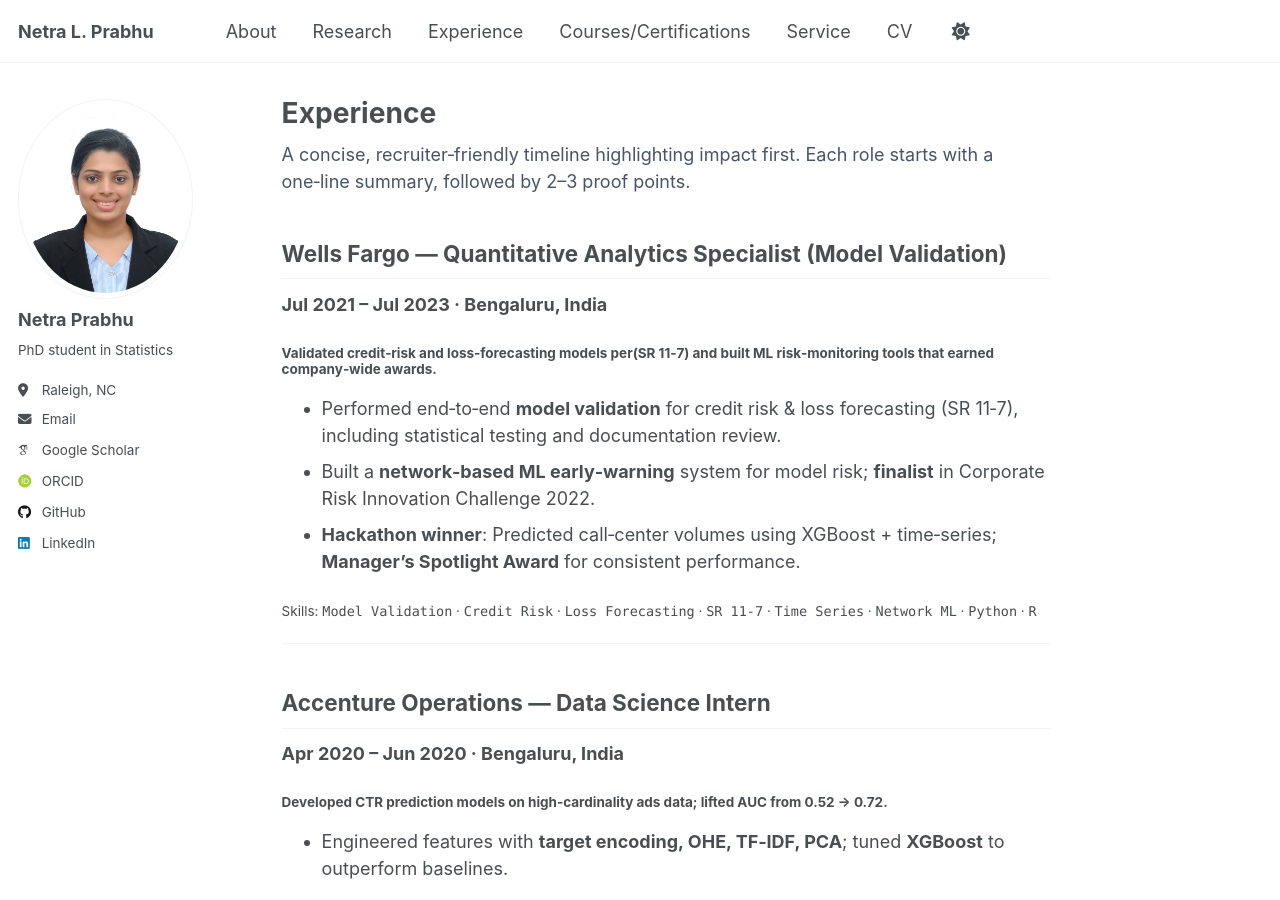
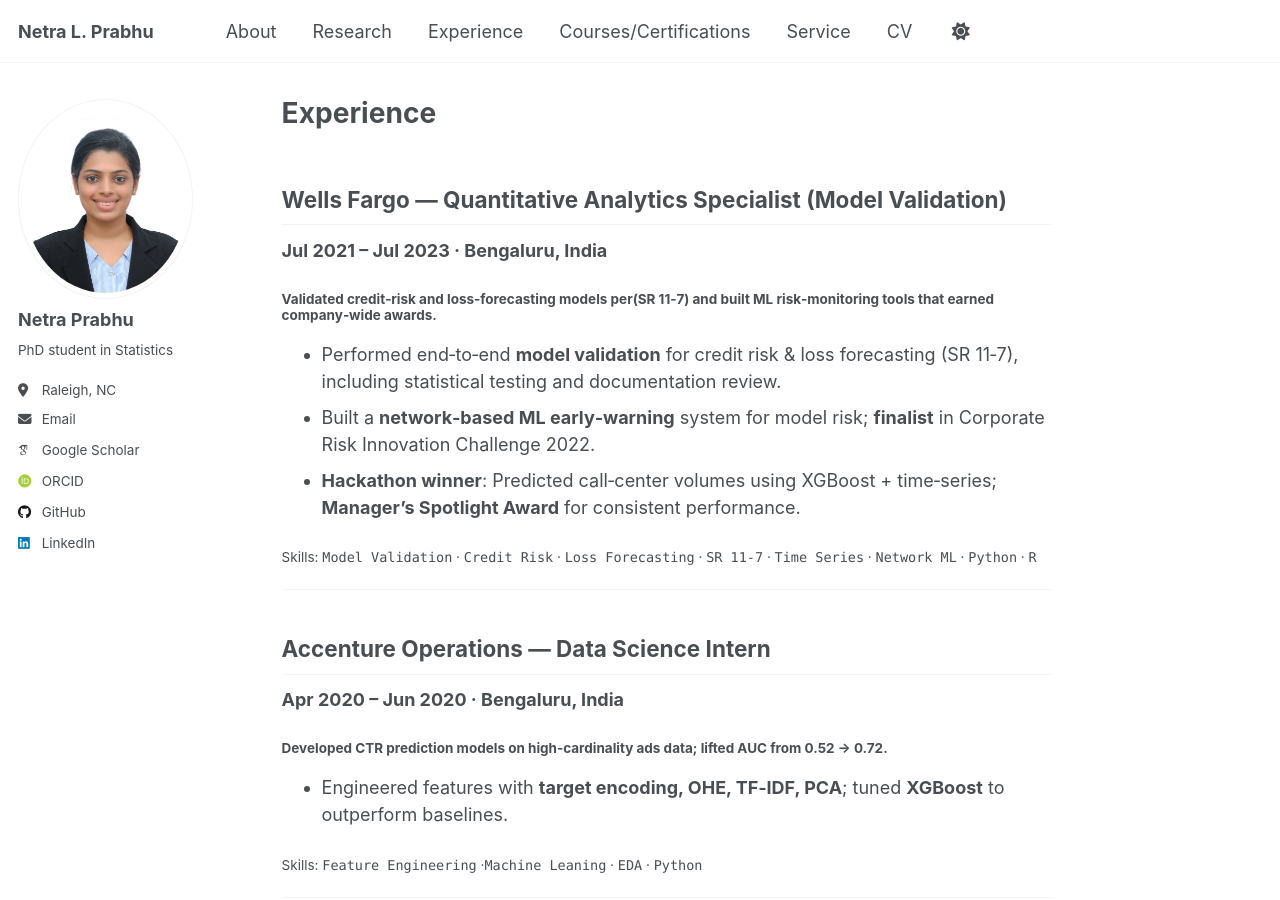
Before and after one commit to netra-prabhu/netra-prabhu.github.io, a Jekyll site: the page built from _pages/experience.md, in a window 1280 px wide and 900 px high. Built offline with Jekyll 4.4.1, drawn with Linux system fonts in a browser that asks for light colours; some web fonts are replaced; a script that is not in the unit is left out.

Commit message:
Update experience section by removing HTML and adding role

```diff
--- a/_pages/experience.md
+++ b/_pages/experience.md
@@ -6,9 +6,7 @@
 classes: wide
 ---
 
-<div style="margin:0 0 1rem 0;color:#475569">
-A concise, recruiter‑friendly timeline highlighting impact first. Each role starts with a one‑line summary, followed by 2–3 proof points.
-</div>
+
 
 ## Wells Fargo — Quantitative Analytics Specialist (Model Validation)
 **Jul 2021 – Jul 2023 · Bengaluru, India**
```
